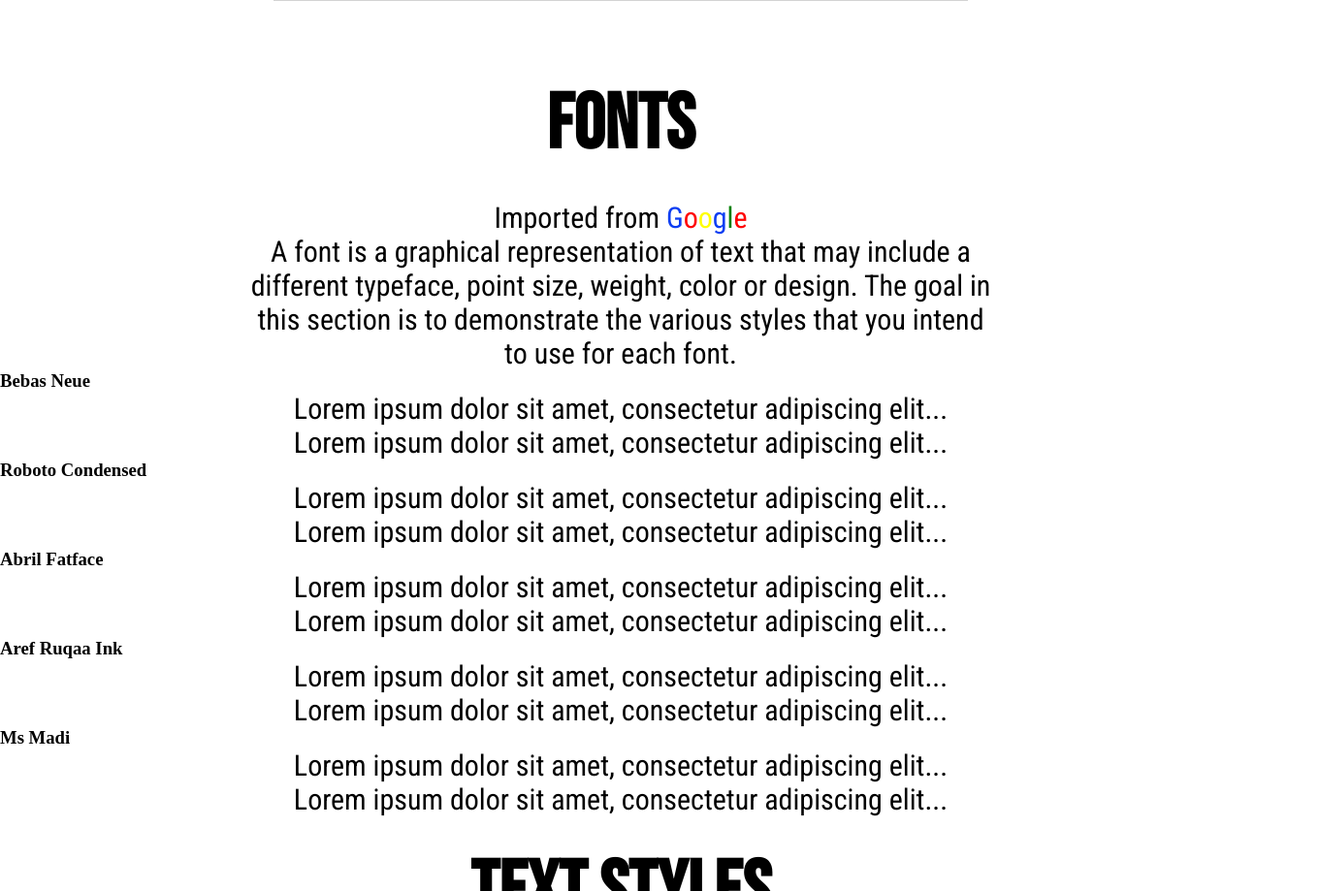
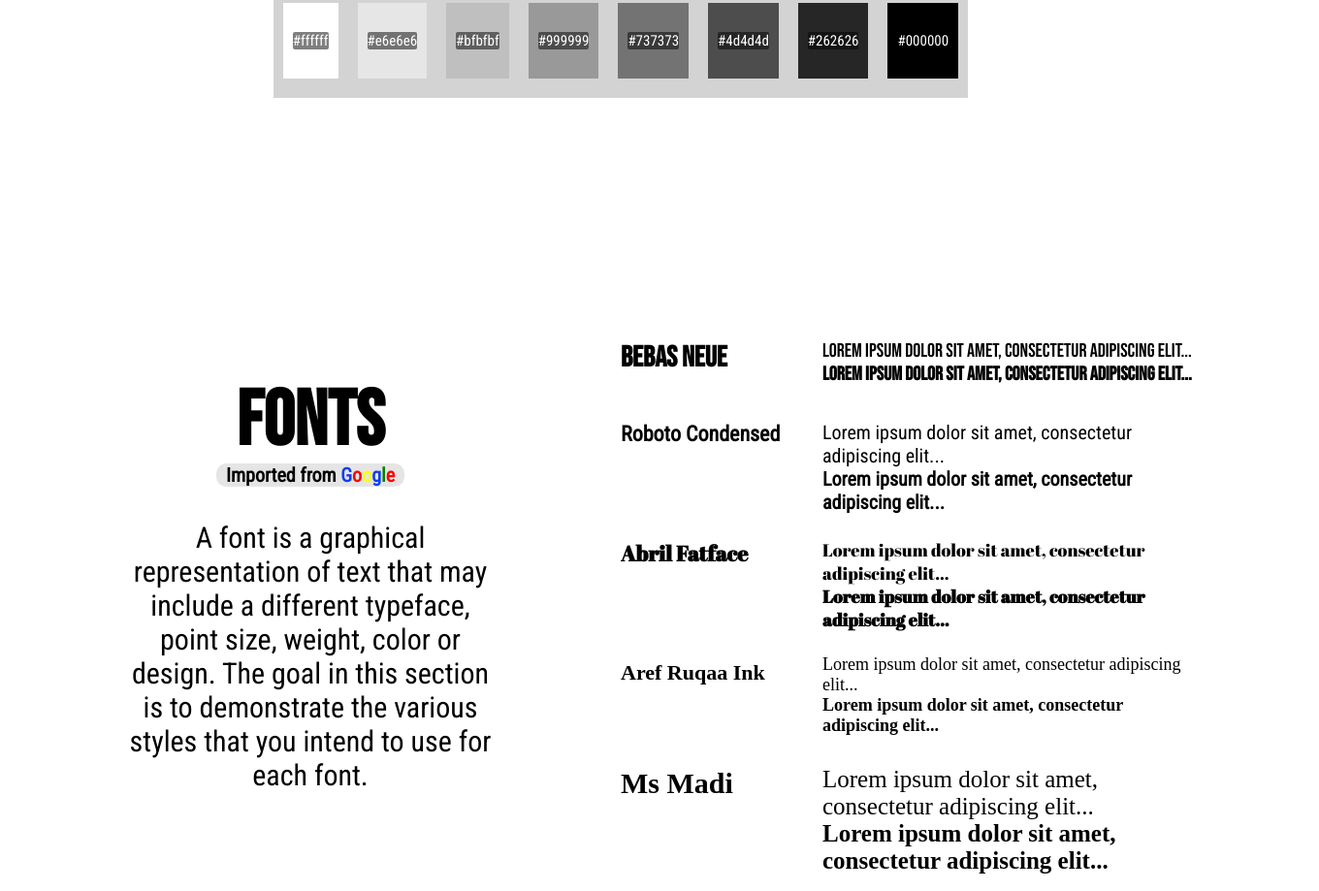
Before and after one commit to han-seouloh/website-ds, a plain HTML site: page index.html in a window 1280 px wide. Shown: the part 1881-2800 px from the top of the page at 97% size, 1360 px wide, since content can reach past the window. Drawn offline with Linux system fonts and the light colour scheme; a web font is replaced by a local one.

Commit message:
Update files via upload

```diff
--- a/resources/styles.css
+++ b/resources/styles.css
@@ -8,6 +8,7 @@
 
 body {
   overflow: overlay;
+  overflow-x: hidden;
 }
 
 /*Scrollbar*/
@@ -141,6 +142,10 @@ section p {
 }
 
 /*Section: Color Palette*/
+.swatches article {
+  margin-top: 100px;
+}
+
 .swatches article p span {
   font-size: 15px;
   color: gray;
@@ -276,3 +281,165 @@ section p {
 .grayscale div.color8{
   background-color: hsl(0, 0%, 0%);
 }
+
+/*Section: Fonts*/
+/*Divide into 2 cols*/
+.row {
+  display: flex;
+}
+
+.column {
+  flex: 50%;
+}
+
+/*Fonts*/
+section.fonts {
+  margin: 250px 0;
+}
+
+.fonts article {
+  margin: auto 0;
+}
+
+.fontint div {
+  position: relative;
+  top: -57px;
+}
+
+.fonts h2 {
+  margin-bottom: 0;
+}
+
+.fonts p.fontim {
+  position: relative;
+  top:-35px;
+  font-size: 20px;
+  font-weight: bold;
+  width:fit-content;
+  padding: 0 10px;
+  margin: 0 auto;
+  border-radius: 10px;
+  background-color: hsla(0, 0%, 0%, 0.1);
+}
+
+.fonts p {
+  font-size: 30px;
+}
+
+.fontsec p {
+  font-size: 20px;
+  text-align: left;
+  position: relative;
+  left: 80px;
+}
+
+.font1 h3 {
+  font-family: 'Bebas Neue';
+  font-size: 30px;
+}
+
+.font1 p {
+  font-family: 'Bebas Neue';
+  top: -37px;
+}
+
+.font1 p.light {
+  font-weight: 50;
+}
+
+.font1 p.bold {
+  font-weight: bold;
+}
+
+.font2 h3 {
+  font-family: 'Roboto Condensed';
+  font-size: 22px;
+}
+
+.font2 p {
+  font-family: 'Roboto Condensed';
+  top: -26px;
+}
+
+.font2 p.light {
+  font-weight: lighter;
+}
+
+.font2 p.bold {
+  font-weight: bold;
+}
+
+.font3 h3 {
+  font-family: 'Abril Fatface';
+  font-size: 22px;
+}
+
+.font3 p {
+  font-family: 'Abril Fatface';
+  font-size: 18px;
+  top: -30px;
+}
+
+.font3 p.light {
+  font-weight: lighter;
+}
+
+.font3 p.bold {
+  font-weight: bold;
+}
+
+.font4 h3 {
+  font-family: 'Aref Ruqaa Ink';
+  font-size: 22px;
+}
+
+.font4 p {
+  font-family: 'Aref Ruqaa Ink';
+  font-size: 18px;
+  top: -32px;
+}
+
+.font4 p.light {
+  font-weight: lighter;
+}
+
+.font4 p.bold {
+  font-weight: bold;
+}
+
+.font5 h3 {
+  font-family: 'Ms Madi';
+  font-size:30px;
+}
+
+.font5 p {
+  font-family: 'Ms Madi';
+  font-size: 25px;
+  top: -35px;
+}
+
+.font5 p.light {
+  font-weight: lighter;
+}
+
+.font5 p.bold {
+  font-weight: bold;
+}
+
+
+/*Text Styles*/
+section.tstyle {
+  margin: 200px 0;
+}
+
+article.column.styles {
+  border: 1px solid gray;
+  width: fit-content;
+}
+
+article.styles h1, article.styles h2, article.styles p{
+  font-family: 'Bebas Neue';
+  font-size: 20px;
+  text-align: left;
+  padding: 0;
+}
```
